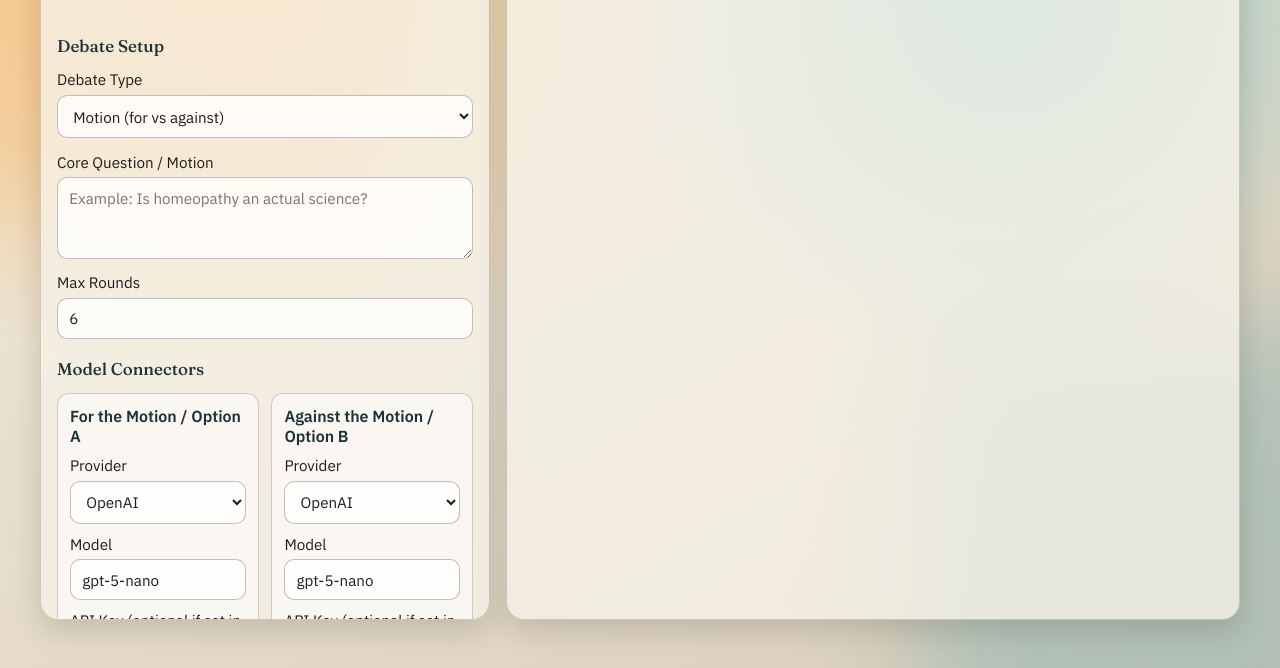
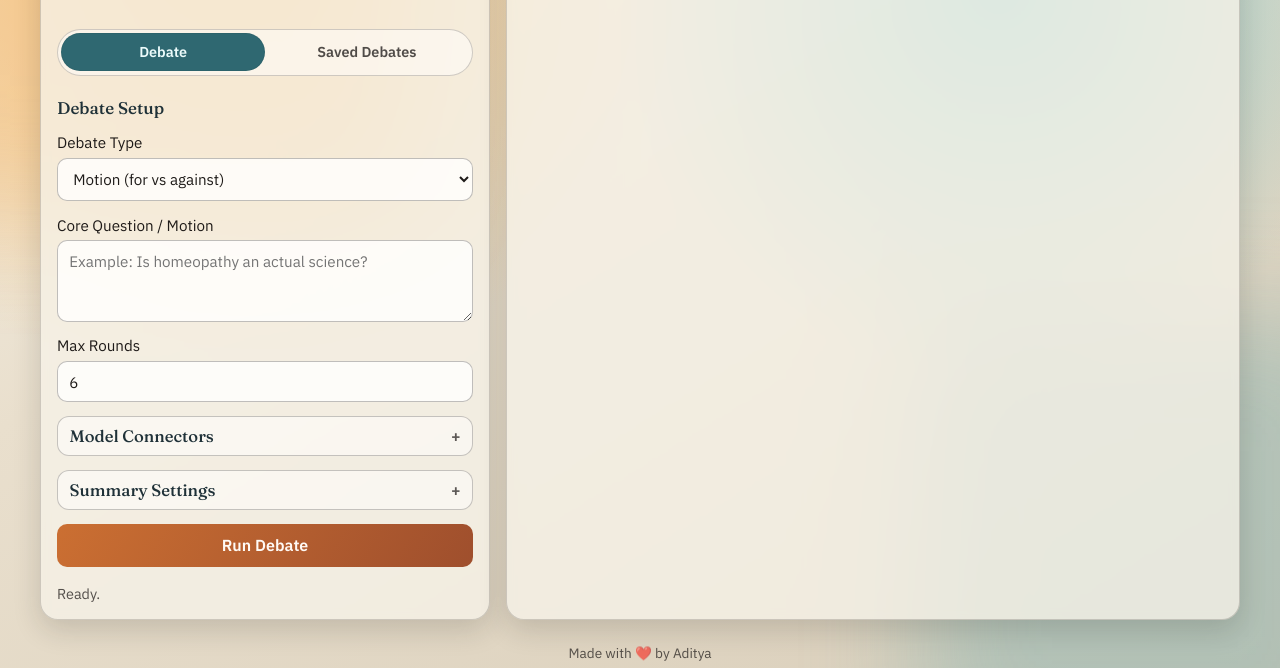
Before and after one commit to singhaditya8499/Dialectic, a website: page public/index.html in a window 1280 px wide. Shown: the part 156-824 px from the top of the page. Drawn offline with Linux system fonts and the light colour scheme; no server answers.

Commit message:
Refine setup UX, add saved/debate tabs, and expand technical README

```diff
--- a/public/app.js
+++ b/public/app.js
@@ -22,9 +22,14 @@ const liveStatusEl = document.getElementById('live-status');
 const refreshSavedButton = document.getElementById('refresh-saved');
 const savedListEl = document.getElementById('saved-list');
 const tabs = Array.from(document.querySelectorAll('.tab'));
+const setupTabs = Array.from(document.querySelectorAll('.setup-tab'));
 const tabContents = {
   transcript: transcriptEl,
   summary: summaryEl
+};
+const setupViews = {
+  debate: document.getElementById('setup-view-debate'),
+  saved: document.getElementById('setup-view-saved')
 };
 
 const providerSelectIds = ['for-provider', 'against-provider', 'summary-provider'];
@@ -35,6 +40,7 @@ async function init() {
   await loadSavedDebates();
   applyModeVisibility();
   applySummaryVisibility();
+  setActiveSetupTab('debate');
   setStatus('Ready.', 'idle');
   renderEmptyState();
 }
@@ -60,6 +66,10 @@ function attachListeners() {
 
   for (const tab of tabs) {
     tab.addEventListener('click', () => setActiveTab(tab.dataset.tab));
+  }
+
+  for (const tab of setupTabs) {
+    tab.addEventListener('click', () => setActiveSetupTab(tab.dataset.setupTab));
   }
 }
 
@@ -141,6 +151,16 @@ function setActiveTab(tabName) {
   }
 
   for (const [name, section] of Object.entries(tabContents)) {
+    section.classList.toggle('hidden', name !== tabName);
+  }
+}
+
+function setActiveSetupTab(tabName) {
+  for (const tab of setupTabs) {
+    tab.classList.toggle('active', tab.dataset.setupTab === tabName);
+  }
+
+  for (const [name, section] of Object.entries(setupViews)) {
     section.classList.toggle('hidden', name !== tabName);
   }
 }
--- a/public/index.html
+++ b/public/index.html
@@ -18,6 +18,12 @@
         <h1>Dialectic</h1>
         <p class="subtitle">Run a structured debate between two LLMs, then read full turns or a balanced synthesis.</p>
 
+        <div class="setup-tabs" role="tablist" aria-label="Setup Sections">
+          <button type="button" class="setup-tab active" data-setup-tab="debate">Debate</button>
+          <button type="button" class="setup-tab" data-setup-tab="saved">Saved Debates</button>
+        </div>
+
+        <section id="setup-view-debate" class="setup-view">
           <form id="debate-form">
           <div class="section-heading">Debate Setup</div>
 
@@ -56,8 +62,9 @@
             <input name="maxRounds" id="max-rounds" type="number" min="1" max="20" value="6" />
           </label>
 
-          <div class="section-heading">Model Connectors</div>
-
+          <details class="config-collapsible">
+            <summary>Model Connectors</summary>
+            <div class="config-collapsible-body">
               <div class="model-grid">
                 <article class="model-card">
                   <h2 id="for-card-title">For the Motion / Option A</h2>
@@ -107,9 +114,12 @@
                   </label>
                 </article>
               </div>
+            </div>
+          </details>
 
-          <div class="section-heading">Summary Settings</div>
-
+          <details class="config-collapsible">
+            <summary>Summary Settings</summary>
+            <div class="config-collapsible-body">
               <label class="inline-check">
                 <input type="checkbox" id="skip-summary" />
                 Skip summary generation
@@ -147,11 +157,15 @@
                   <input id="summary-base-url" type="text" placeholder="https://api.openai.com/v1" />
                 </label>
               </div>
+            </div>
+          </details>
 
           <button type="submit" id="run-button">Run Debate</button>
           <p id="status" class="status idle">Ready.</p>
           </form>
+        </section>
 
+        <section id="setup-view-saved" class="setup-view hidden">
           <div class="saved-debates">
             <div class="section-heading section-inline">
               <span>Saved Debates</span>
@@ -159,6 +173,7 @@
             </div>
             <div id="saved-list" class="saved-list"></div>
           </div>
+        </section>
       </section>
 
       <section class="panel output-panel">
@@ -177,6 +192,7 @@
         <section id="summary" class="tab-content hidden"></section>
       </section>
     </main>
+    <p class="maker-note">Made with ❤️ by Aditya</p>
 
     <script type="module" src="/app.js"></script>
   </body>
--- a/public/styles.css
+++ b/public/styles.css
@@ -72,6 +72,8 @@ body {
   padding: 1rem;
   display: grid;
   gap: 1rem;
+  align-content: start;
+  grid-template-rows: auto auto auto minmax(0, 1fr);
 }
 
 .setup-panel h1 {
@@ -83,6 +85,64 @@ body {
 .subtitle {
   margin: 0.45rem 0 1rem;
   color: rgba(31, 27, 25, 0.82);
+}
+
+.setup-tabs {
+  display: grid;
+  grid-template-columns: repeat(2, minmax(0, 1fr));
+  align-items: stretch;
+  width: 100%;
+  height: 2.9rem;
+  padding: 0.2rem;
+  border: 1px solid rgba(31, 27, 25, 0.2);
+  border-radius: 999px;
+  background: rgba(255, 255, 255, 0.5);
+}
+
+.setup-tab {
+  appearance: none;
+  border: 1px solid transparent;
+  border-radius: 999px;
+  background: transparent;
+  height: 100%;
+  margin: 0;
+  padding: 0 0.8rem;
+  display: flex;
+  align-items: center;
+  justify-content: center;
+  white-space: nowrap;
+  text-align: center;
+  font-weight: 600;
+  font-size: 0.9rem;
+  line-height: 1;
+  color: rgba(31, 27, 25, 0.78);
+  cursor: pointer;
+  transition: background 140ms ease, color 140ms ease, border-color 140ms ease;
+}
+
+.setup-tab:hover {
+  background: rgba(255, 255, 255, 0.62);
+}
+
+.setup-tab.active {
+  background: var(--teal);
+  border-color: rgba(31, 27, 25, 0.06);
+  color: #ecfbfb;
+}
+
+.setup-tab:focus-visible {
+  outline: 2px solid rgba(47, 104, 113, 0.36);
+  outline-offset: 1px;
+}
+
+.setup-view {
+  display: grid;
+  gap: 0.85rem;
+  min-height: 0;
+}
+
+#setup-view-saved {
+  height: 100%;
 }
 
 form {
@@ -143,6 +203,47 @@ textarea {
   display: grid;
   grid-template-columns: 1fr;
   gap: 0.8rem;
+}
+
+.config-collapsible {
+  border: 1px solid rgba(31, 27, 25, 0.24);
+  border-radius: 12px;
+  background: rgba(255, 255, 255, 0.52);
+}
+
+.config-collapsible > summary {
+  cursor: pointer;
+  list-style: none;
+  font-family: 'Fraunces', 'Georgia', serif;
+  font-size: 1.04rem;
+  color: var(--deep);
+  padding: 0.56rem 0.72rem;
+  display: flex;
+  justify-content: space-between;
+  align-items: center;
+}
+
+.config-collapsible > summary::-webkit-details-marker {
+  display: none;
+}
+
+.config-collapsible > summary::after {
+  content: '+';
+  font-family: 'IBM Plex Sans', 'Avenir Next', 'Segoe UI', sans-serif;
+  font-size: 1rem;
+  font-weight: 700;
+  color: rgba(31, 27, 25, 0.72);
+}
+
+.config-collapsible[open] > summary::after {
+  content: '−';
+}
+
+.config-collapsible-body {
+  border-top: 1px solid rgba(31, 27, 25, 0.14);
+  padding: 0.72rem;
+  display: grid;
+  gap: 0.85rem;
 }
 
 .model-card {
@@ -239,12 +340,16 @@ button[type='submit']:disabled {
   padding: 0.75rem;
   display: grid;
   gap: 0.65rem;
+  min-height: 0;
+  height: 100%;
+  grid-template-rows: auto minmax(0, 1fr);
 }
 
 .saved-list {
   display: grid;
   gap: 0.55rem;
-  max-height: 240px;
+  min-height: 0;
+  height: 100%;
   overflow-y: auto;
   padding-right: 0.2rem;
 }
@@ -569,6 +674,14 @@ button[type='submit']:disabled {
   display: none !important;
 }
 
+.maker-note {
+  width: min(1200px, calc(100vw - 2rem));
+  margin: 0 auto 1.2rem;
+  text-align: center;
+  color: rgba(31, 27, 25, 0.72);
+  font-size: 0.85rem;
+}
+
 @keyframes reveal {
   from {
     opacity: 0;
```
Also changed, not shown: README.md. Lines whose indentation alone changed are shown as unchanged.
